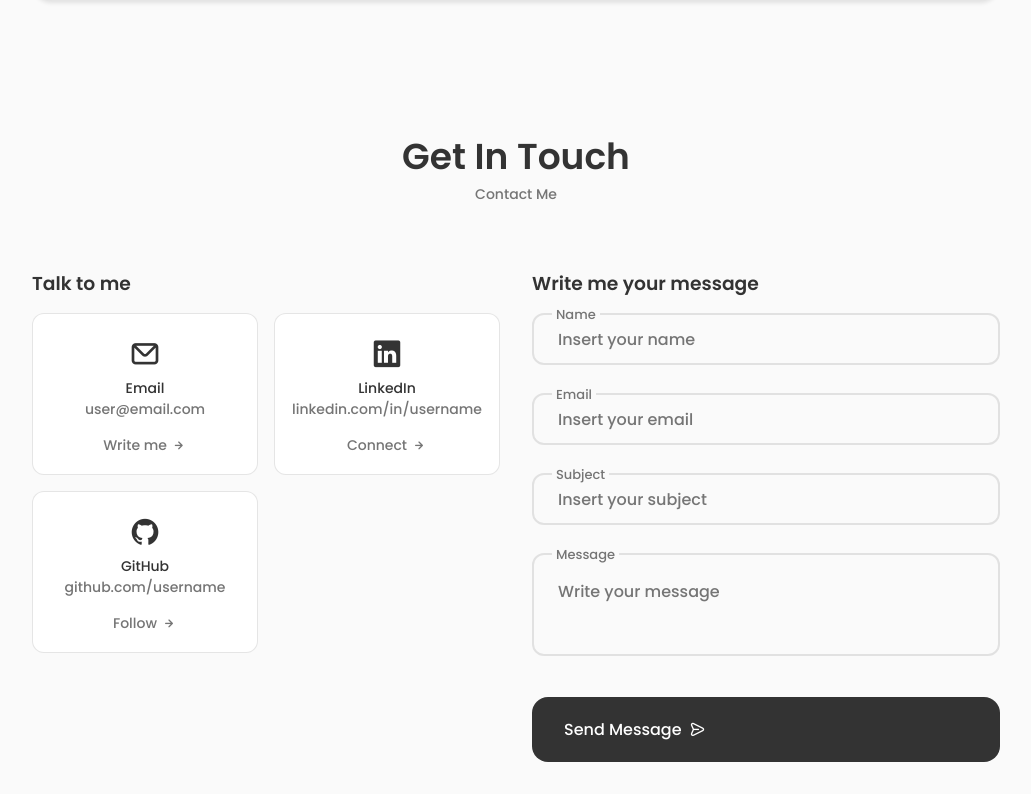
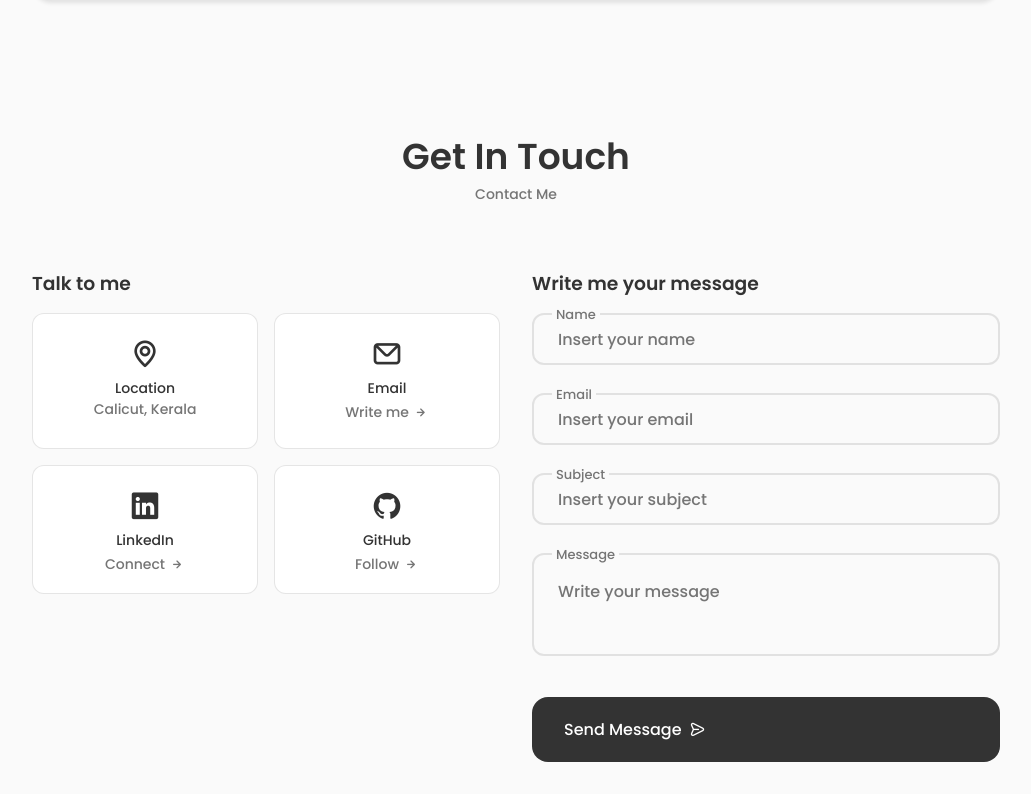
Before and after one commit to thenileshmishra/Protfolio, a React (Create React App) app: page / in a window 1280 px wide. Shown: the part 4450-5244 px from the top of the page, without its empty margins (124-1155 px from the left). Built offline with nearby package versions, Linux system fonts and the light colour scheme.

Commit message:
feat: update email contact link to open Gmail compose directly

```diff
--- a/src/components/contact/Contact.jsx
+++ b/src/components/contact/Contact.jsx
@@ -19,7 +19,7 @@ function Contact() {
 
   const handleSubmit = (e) => {
     e.preventDefault();
-    // Here you would typically handle form submission
+    // Here you would typically handle form submission (send to API, email service, etc.)
     console.log("Form submitted:", formData);
     // Reset form
     setFormData({
@@ -41,10 +41,15 @@ function Contact() {
 
           <div className="contact__info">
             <div className="contact__card">
+              <i className="uil uil-map-marker contact__card-icon"></i>
+              <h3 className="contact__card-title">Location</h3>
+              <span className="contact__card-data">Calicut, Kerala</span>
+            </div>
+
+            <div className="contact__card">
               <i className="uil uil-envelope contact__card-icon"></i>
               <h3 className="contact__card-title">Email</h3>
-              <span className="contact__card-data">user@email.com</span>
-              <a href="mailto:user@email.com" className="contact__button">
+              <a href="mailto:thenileshmishra@gmail.com" className="contact__button">
                 Write me
                 <i className="uil uil-arrow-right contact__button-icon"></i>
               </a>
@@ -53,8 +58,7 @@ function Contact() {
             <div className="contact__card">
               <i className="uil uil-linkedin contact__card-icon"></i>
               <h3 className="contact__card-title">LinkedIn</h3>
-              <span className="contact__card-data">linkedin.com/in/username</span>
-              <a href="https://linkedin.com/in/username" target="_blank" rel="noopener noreferrer" className="contact__button">
+              <a href="https://www.linkedin.com/in/thenileshmishra" target="_blank" rel="noopener noreferrer" className="contact__button">
                 Connect
                 <i className="uil uil-arrow-right contact__button-icon"></i>
               </a>
@@ -63,8 +67,7 @@ function Contact() {
             <div className="contact__card">
               <i className="uil uil-github contact__card-icon"></i>
               <h3 className="contact__card-title">GitHub</h3>
-              <span className="contact__card-data">github.com/username</span>
-              <a href="https://github.com/username" target="_blank" rel="noopener noreferrer" className="contact__button">
+              <a href="https://github.com/thenileshmishra" target="_blank" rel="noopener noreferrer" className="contact__button">
                 Follow
                 <i className="uil uil-arrow-right contact__button-icon"></i>
               </a>
```
